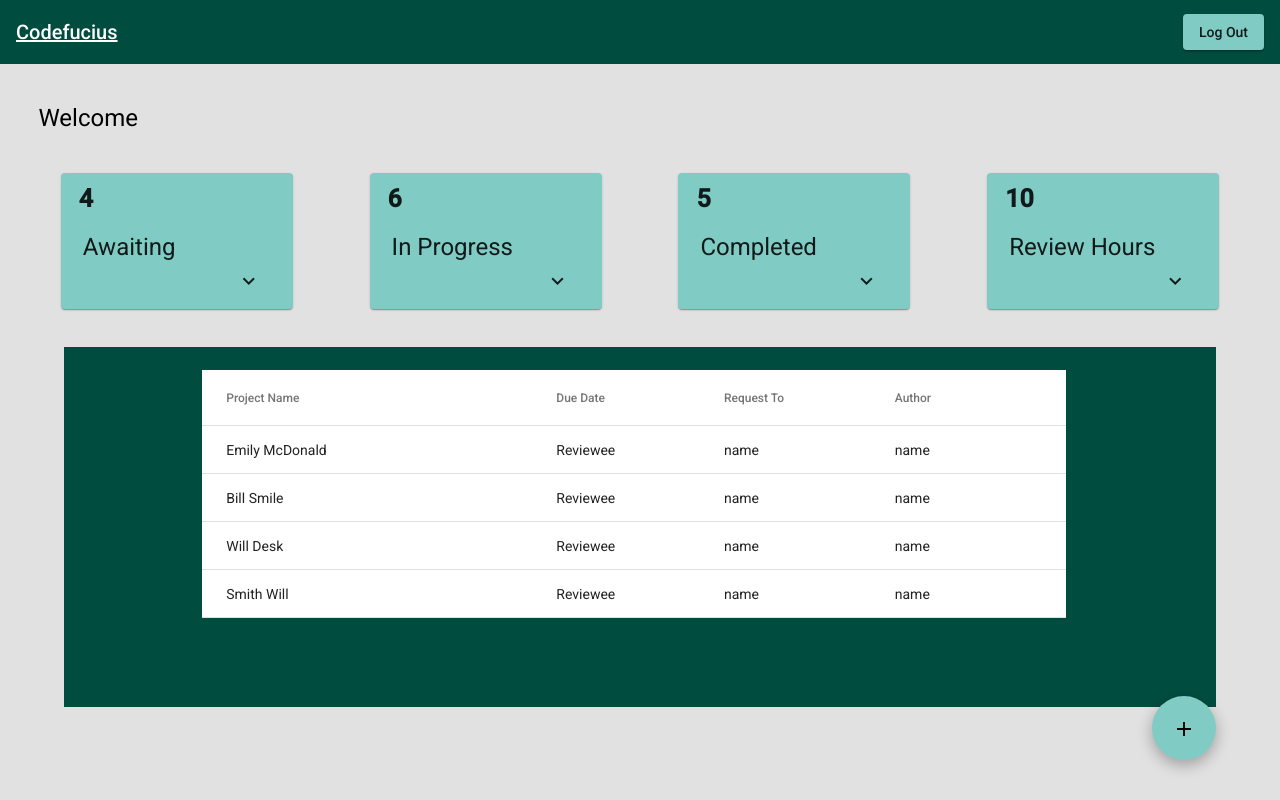
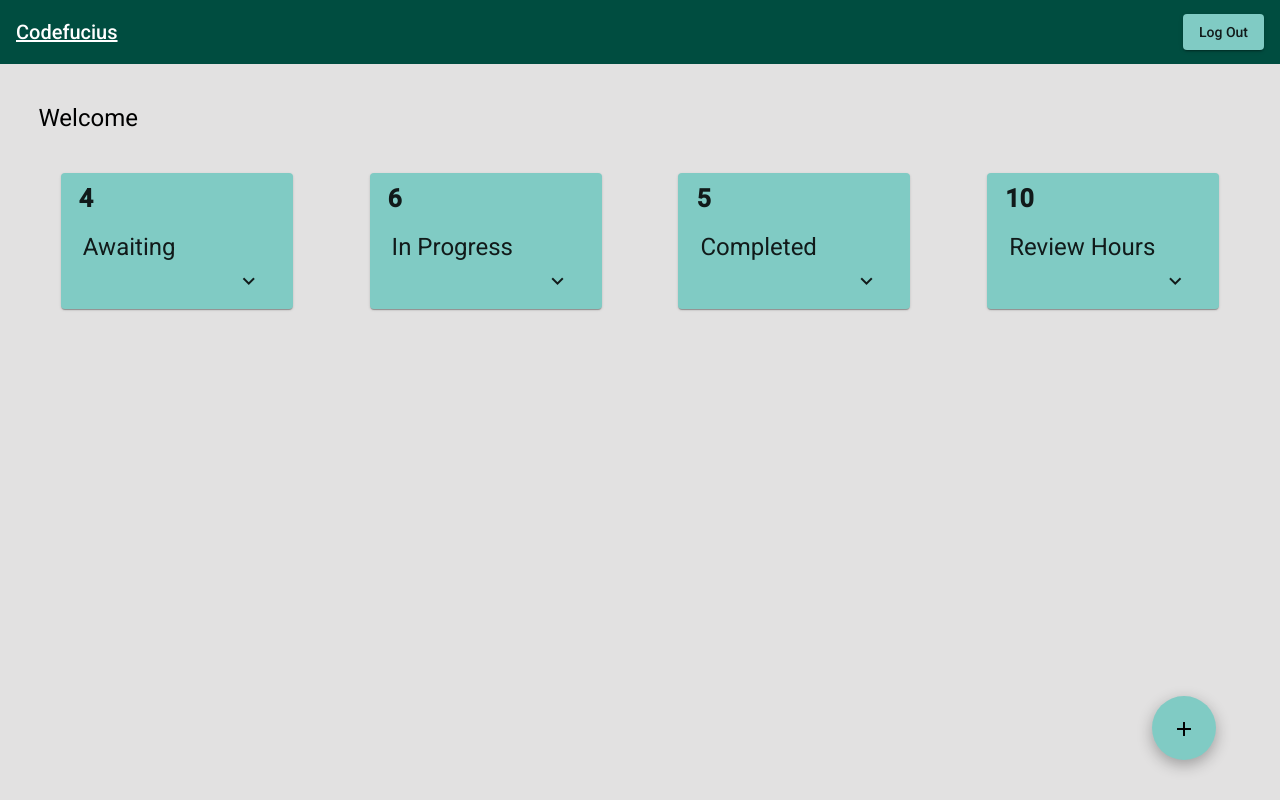
Before and after one commit to Capstone-Codefucius/codefucius-ui, an Angular app: page /reviewee in a window 1280 px wide. Built offline with nearby package versions, Linux system fonts and the light colour scheme.

Commit message:
finished table animation

```diff
--- a/src/app/reviewee/reviewee.component.html
+++ b/src/app/reviewee/reviewee.component.html
@@ -2,7 +2,7 @@
     <h1 id="title">Welcome</h1>
     <div id="cardBox">
 
-        <mat-card class="reviewee-card" (click)="toggle()">
+        <mat-card class="reviewee-card" (click)="toggleAwait()">
             <mat-card-header>
             <mat-card-content class="amount">
                 <p><b>4</b></p>
@@ -14,7 +14,7 @@
             </i>
         </mat-card>
 
-        <mat-card class="reviewee-card" (click)="toggle()">
+        <mat-card class="reviewee-card" (click)="toggleInProg()">
             <mat-card-header>
             <mat-card-content class="amount">
                 <p><b>6</b></p>
@@ -26,7 +26,7 @@
             </i>
         </mat-card>
 
-        <mat-card class="reviewee-card" (click)="toggle()">
+        <mat-card class="reviewee-card" (click)="toggleComp()">
             <mat-card-header>
             <mat-card-content class="amount">
                 <p><b>5</b></p>
@@ -38,7 +38,7 @@
             </i>
         </mat-card>
 
-        <mat-card class="reviewee-card" (click)="toggle()">
+        <mat-card class="reviewee-card" (click)="toggleReview()">
             <mat-card-header>
             <mat-card-content class="amount">
                 <p><b>10</b></p>
@@ -51,7 +51,7 @@
         </mat-card>
     </div>
 
-    <div id = "awaitingChart" [@openClose]="isOpen ? 'open' : 'closed'">
+    <div id = "awaitingChart" [@openClose]="isOpenAwait ? 'open' : 'closed'">
         <table mat-table [dataSource]="dataSource">
 
             <ng-container matColumnDef="projectName">
@@ -79,6 +79,95 @@
         </table>
     </div>
 
+    <div id = "awaitingChart" [@openClose]="isOpenInProg ? 'open' : 'closed'">
+        <table mat-table [dataSource]="dataSource">
+
+            <ng-container matColumnDef="projectName">
+            <th mat-header-cell *matHeaderCellDef> Project Name </th>
+            <td mat-cell *matCellDef="let element"> {{element.projectName}} </td>
+            </ng-container>
+
+            <ng-container matColumnDef="dueDate">
+            <th mat-header-cell *matHeaderCellDef> Due Date </th>
+            <td mat-cell *matCellDef="let element"> {{element.dueDate}} </td>
+            </ng-container>
+
+            <ng-container matColumnDef="requestTo">
+            <th mat-header-cell *matHeaderCellDef> Request To </th>
+            <td mat-cell *matCellDef="let element"> {{element.requestTo}} </td>
+            </ng-container>
+
+            <ng-container matColumnDef="author">
+            <th mat-header-cell *matHeaderCellDef> Author </th>
+            <td mat-cell *matCellDef="let element"> {{element.author}} </td>
+            </ng-container>
+
+            <tr mat-header-row *matHeaderRowDef="displayedColumns"></tr>
+            <tr mat-row *matRowDef="let row; columns: displayedColumns;"></tr>
+        </table>
+    </div>
+
+    <div id = "awaitingChart" [@openClose]="isOpenComp ? 'open' : 'closed'">
+        <table mat-table [dataSource]="dataSource">
+
+            <ng-container matColumnDef="projectName">
+            <th mat-header-cell *matHeaderCellDef> Project Name </th>
+            <td mat-cell *matCellDef="let element"> {{element.projectName}} </td>
+            </ng-container>
+
+            <ng-container matColumnDef="dueDate">
+            <th mat-header-cell *matHeaderCellDef> Due Date </th>
+            <td mat-cell *matCellDef="let element"> {{element.dueDate}} </td>
+            </ng-container>
+
+            <ng-container matColumnDef="requestTo">
+            <th mat-header-cell *matHeaderCellDef> Request To </th>
+            <td mat-cell *matCellDef="let element"> {{element.requestTo}} </td>
+            </ng-container>
+
+            <ng-container matColumnDef="author">
+            <th mat-header-cell *matHeaderCellDef> Author </th>
+            <td mat-cell *matCellDef="let element"> {{element.author}} </td>
+            </ng-container>
+
+            <tr mat-header-row *matHeaderRowDef="displayedColumns"></tr>
+            <tr mat-row *matRowDef="let row; columns: displayedColumns;"></tr>
+        </table>
+    </div>
+
+    <div id = "reviewHoursForm" [@openClose]="reviewHours ? 'open' : 'closed'" >
+        <h1>Add hours from completed code reviews</h1>
+        <div id="hoursFormBox">
+            <form id ="hoursForm">
+                <p>Start Time:</p>
+                <mat-form-field appearance="fill">
+                    <mat-label>Start Time</mat-label>
+                    <input matInput>
+                    </mat-form-field>
+                <mat-radio-group aria-label="timeofday" class="radioGroup">
+                    <mat-radio-button value="1">AM</mat-radio-button>
+                    <mat-radio-button value="2">PM</mat-radio-button>
+                </mat-radio-group>
+                <p class="endTime">End Time:</p>
+                <mat-form-field appearance="fill">
+                    <mat-label>End Time</mat-label>
+                    <input matInput>
+                </mat-form-field>
+                <mat-radio-group aria-label="timeofday">
+                    <mat-radio-button value="1">AM</mat-radio-button>
+                    <mat-radio-button value="2">PM</mat-radio-button>
+                </mat-radio-group>
+                <mat-form-field class="dobContain">
+                    <input matInput name="review-date" [(ngModel)]="reviewDate"  [matDatepicker]="datePicker" class="field" maxlength="30" type="text"
+                                    placeholder="Date of Review">
+                    <mat-datepicker-toggle matSuffix [for]="datePicker"></mat-datepicker-toggle>
+                    <mat-datepicker #datePicker></mat-datepicker>
+                </mat-form-field>
+                <button mat-button class="submitButton">Submit</button>
+            </form>
+        </div>
+    </div>
+
     <button mat-icon-button>
       <i class="material-icons">
           add
--- a/src/app/reviewee/reviewee.component.scss
+++ b/src/app/reviewee/reviewee.component.scss
@@ -69,3 +69,67 @@
     mat-card-content{
         margin-left: 0%;
     }
+
+    #reviewHoursForm{
+        background:#004d40;
+        height: 45%;
+        width: 40%;
+        position: absolute;
+        margin-left: 5%;
+        width: 90%;
+        background-color: #004d40;
+        overflow: hidden;
+    }
+
+    #hoursFormBox{
+        display: flex;
+        flex-direction: column;
+        flex:1;
+        height: 50%;
+        width: 100%;
+        margin-left: 10%;
+        margin-top: 2%;
+
+    }
+
+    #hoursForm{
+        display: flex;
+        flex-direction: row;
+        flex:1;
+        padding: 5%;
+        margin-top: -2%;
+        background: white;
+        height: 70%;
+        width: 75%;
+        margin-left: -3%;
+    }
+
+    #reviewHoursForm h1{
+        color: white;
+    }
+
+    .mat-button{
+       margin-right: 6%;
+       float: left;
+       cursor: pointer;
+       margin-bottom: 4%;
+       width: 12%;
+       position: absolute;
+       height: 12%;
+    }
+
+    .mat-form-field{
+        margin-left: 0%;
+    }
+
+    .mat-radio-group{
+        margin-right: 2%;
+    }
+
+    .dobContain{
+        margin-left: 2%;
+    }
+
+    .endTime{
+        margin-left: 5%;
+    }
--- a/src/app/reviewee/reviewee.component.ts
+++ b/src/app/reviewee/reviewee.component.ts
@@ -42,10 +42,38 @@ export class RevieweeComponent implements OnInit {
   displayedColumns: string[] = ['projectName', 'dueDate', 'requestTo', 'author'];
   dataSource = new MatTableDataSource(ELEMENT_DATA);
 
-  isOpen = true;
+  reviewername : string;
+  reviewDate: Date;
+  question1: number;
 
-  toggle() {
-    this.isOpen = !this.isOpen;
+  isOpenAwait = false;
+  isOpenInProg = false;
+  isOpenComp = false;
+  reviewHours = false;
+
+  toggleAwait() {
+    this.isOpenInProg = false;
+    this.isOpenComp = false;
+    this.reviewHours = false;
+    this.isOpenAwait = !this.isOpenAwait;
+  }
+  toggleInProg() {
+    this.isOpenAwait = false;
+    this.isOpenComp = false;
+    this.reviewHours = false;
+    this.isOpenInProg = !this.isOpenInProg;
+  }
+  toggleComp() {
+    this.isOpenAwait = false;
+    this.isOpenInProg = false;
+    this.reviewHours = false;
+    this.isOpenComp = !this.isOpenComp;
+  }
+  toggleReview() {
+    this.isOpenAwait = false;
+    this.isOpenInProg = false;
+    this.isOpenComp = false;
+    this.reviewHours = !this.reviewHours;
   }
 
   constructor() { }
--- a/src/styles.scss
+++ b/src/styles.scss
@@ -6,6 +6,7 @@
 body{
     background-color: #e2e1e1;
     margin: 0px;
+    padding: 0px;
     height: 100%;
     width: 100%;
 }
```
